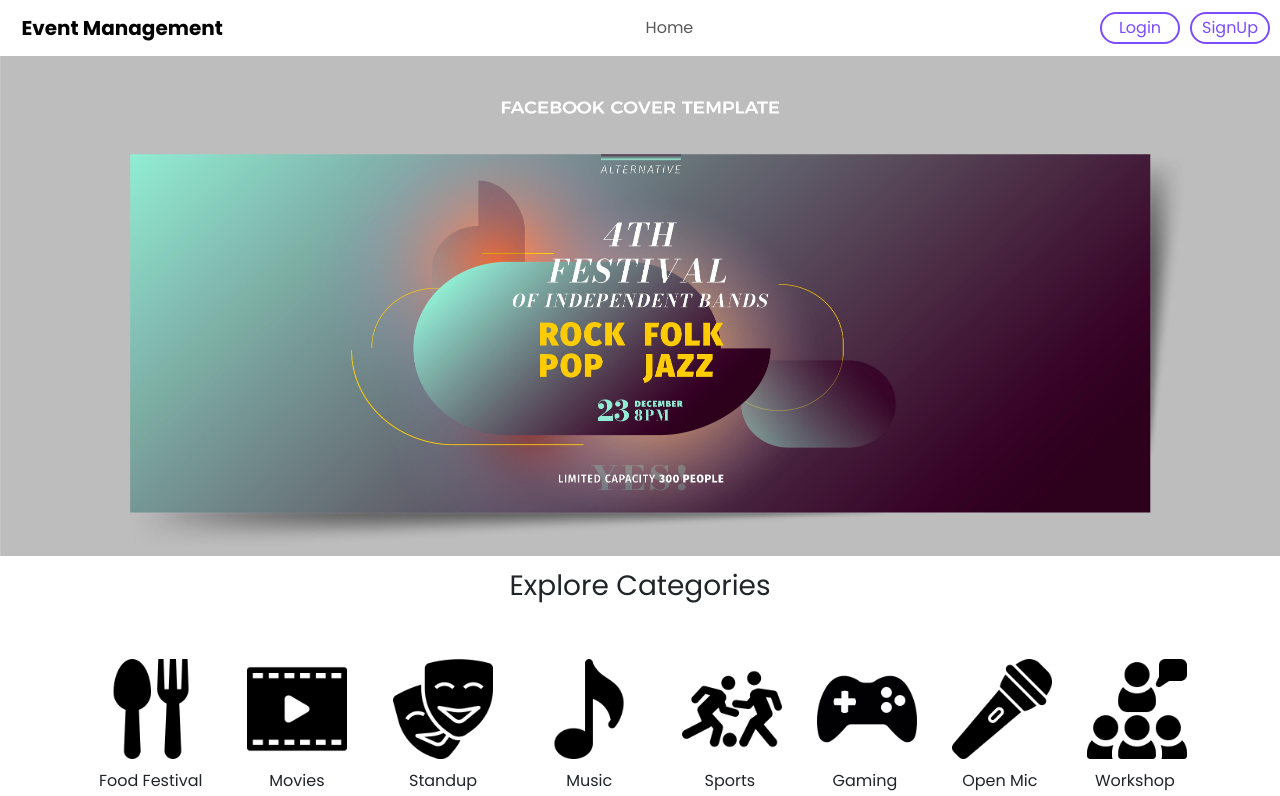
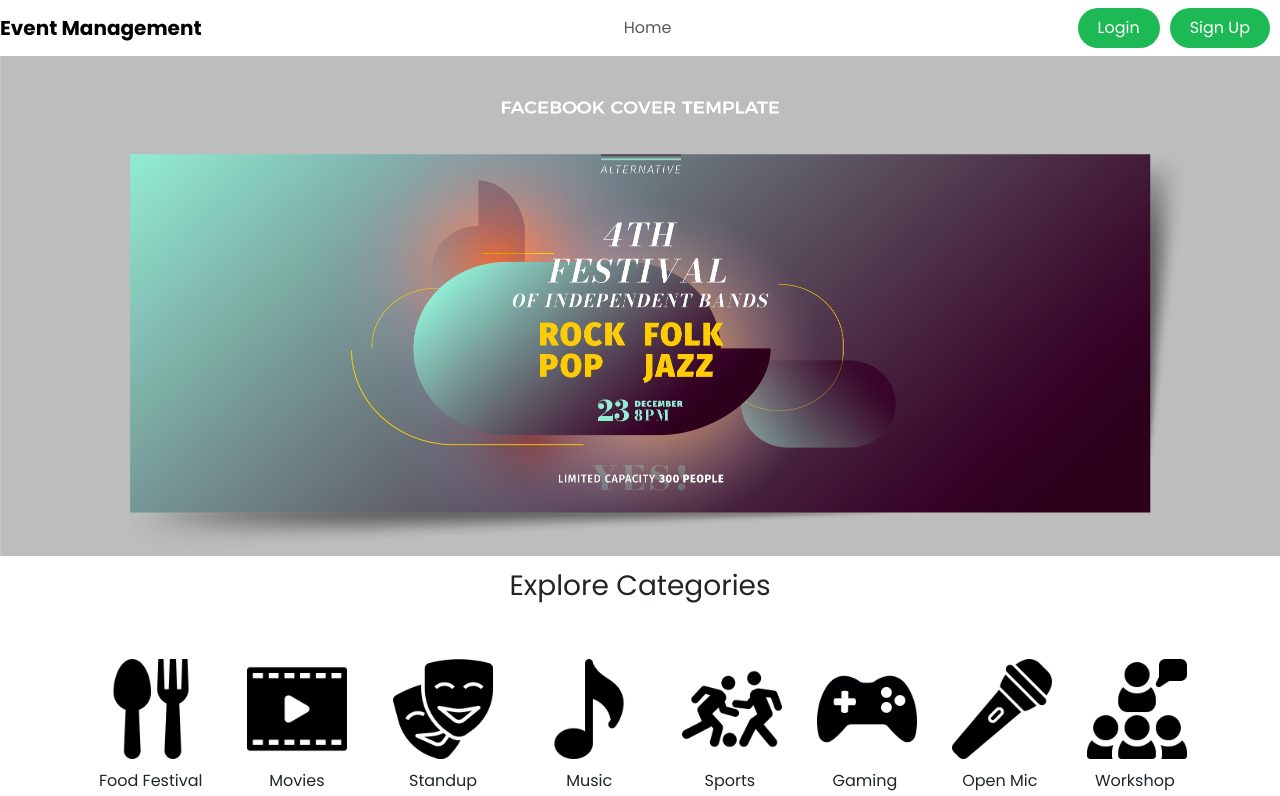
Before and after one commit to Zuke99/event-management, a React (Create React App) app: page / in a window 1280 px wide. Shown: the top 796 px of the page. Built offline with nearby package versions, Linux system fonts and the light colour scheme; no server answers.

Commit message:
Revamp Navbar UI with Spotify-inspired Styling

```diff
--- a/src/components/Navbar.js
+++ b/src/components/Navbar.js
@@ -1,106 +1,117 @@
-
-import { useState } from 'react';
-import { Link } from 'react-router-dom'
-import Login from './Login';
-import Signup from './Signup';
-import userService from "../services/user.service"
-import { useDispatch} from 'react-redux';
-import {  useNavigate, useLocation  } from 'react-router-dom';
-import {logout} from '../actions/auth';
-import style from "../styling/cssstyling.module.css"
+import { useState, useEffect } from "react";
+import { Link } from "react-router-dom";
+import Login from "./Login";
+import Signup from "./Signup";
+import userService from "../services/user.service";
+import { useDispatch } from "react-redux";
+import { useNavigate, useLocation } from "react-router-dom";
+import { logout } from "../actions/auth";
+import style from "../styling/cssstyling.module.css";
 import "../styling/cssstyling.module.css";
 
 const { isLoggedIn } = userService;
+
 function Navbar() {
-
   const location = useLocation();
-  const isHomePage = location.pathname === '/';
-  const isAboutPage = location.pathname ==='/about';
+  const isHomePage = location.pathname === "/";
+  const isAboutPage = location.pathname === "/about";
   const [loginVisibility, setLoginVisibility] = useState(false);
   const [signupVisibility, setSignupVisibility] = useState(false);
   const [loggedIn, setLoggedIn] = useState(false);
 
   const dispatch = useDispatch();
-  const navigate= useNavigate();
+  const navigate = useNavigate();
 
-
-
+  useEffect(() => {
     isLoggedIn()
       .then((response) => {
-    if(response.data.status === true){
+        if (response.data.status === true) {
           setLoggedIn(true);
         }
-
       })
       .catch((error) => {
-    console.error("Error fetching admin data:", error);
+        console.error("Error fetching user data:", error);
       });
-  const handleLogOut = () =>{
-    dispatch(logout())
+  }, []);
+
+  const handleLogOut = () => {
+    dispatch(logout());
     navigate("/");
     window.location.reload();
+  };
 
-  }
+  const closeSignup = () => {
+    setSignupVisibility(!signupVisibility);
+  };
 
-  const closeSignup= () =>{
-    if(signupVisibility){
-      setSignupVisibility(false);
-    } else {
-      setSignupVisibility(true);
-    }
-  }
-  const closeLogin =()=>{
-   if(loginVisibility){
-    setLoginVisibility(false);
-   } else {
-    setLoginVisibility(true);
-   }
-  }
+  const closeLogin = () => {
+    setLoginVisibility(!loginVisibility);
+  };
 
   return (
     <>
-    <nav className="navbar navbar-expand-lg  custom-navbar">
-    &nbsp;&nbsp;&nbsp;&nbsp;&nbsp;<a className="navbar-brand pl-3" href="/"><strong>Event Management</strong></a>
-    <button className="navbar-toggler" type="button" data-toggle="collapse" data-target="#navbarSupportedContent" aria-controls="navbarSupportedContent" aria-expanded="false" aria-label="Toggle navigation">
-      <span className="navbar-toggler-icon"></span>
-    </button>
-
+      <nav className="navbar navbar-expand-lg custom-navbar">
+        <Link className="navbar-brand pl-3" to="/">
+          <strong>Event Management</strong>
+        </Link>
         <div className="collapse navbar-collapse" id="navbarSupportedContent">
           <ul className="navbar-nav mx-auto">
-        <li className={`nav-item ${isHomePage ? 'active' : ''}`}>
-          <Link className={`nav-link ${isHomePage ? 'font-weight-bold home-link' : 'home-link'}`} to="/">Home</Link>
+            <li className={`nav-item ${isHomePage ? "active" : ""}`}>
+              <Link
+                className={`nav-link ${
+                  isHomePage ? "font-weight-bold home-link" : "home-link"
+                }`}
+                to="/"
+              >
+                Home
+              </Link>
             </li>
-        {loggedIn && <li className={`nav-item ${isAboutPage ? 'active' : ''}`}>
-          <Link className={`nav-link ${isAboutPage ? 'font-weight-bold' : ''}`} to="/about">About</Link>
-        </li>}
+            {loggedIn && (
+              <li className={`nav-item ${isAboutPage ? "active" : ""}`}>
+                <Link
+                  className={`nav-link ${
+                    isAboutPage ? "font-weight-bold" : ""
+                  }`}
+                  to="/about"
+                >
+                  About
+                </Link>
+              </li>
+            )}
           </ul>
         </div>
-
         {/* Right-aligned links */}
         <div className="ml-auto">
           <ul className="navbar-nav">
-        {!loggedIn && <li className={style["nav-item"]}>
-        <button onClick={(e) => setLoginVisibility(!loginVisibility)}>Login</button>
-        </li>}
-        {!loggedIn && <li className={style["nav-item"]}>
-        <button onClick={(e) => setSignupVisibility(!signupVisibility)}>SignUp</button>
-        </li>}
-        {loggedIn && <li className={style["nav-item"]}>
-        <button onClick={handleLogOut}>LogOut</button>
-        </li>}
+            {!loggedIn && (
+              <li className={style["nav-item"]}>
+                <button className={style["nav-button"]} onClick={closeLogin}>
+                  Login
+                </button>
+              </li>
+            )}
+            {!loggedIn && (
+              <li className={style["nav-item"]}>
+                <button className={style["nav-button"]} onClick={closeSignup}>
+                  Sign Up
+                </button>
+              </li>
+            )}
+            {loggedIn && (
+              <li className={style["nav-item"]}>
+                <button className={style["nav-button"]} onClick={handleLogOut}>
+                  Logout
+                </button>
+              </li>
+            )}
           </ul>
         </div>
       </nav>
 
-   { loginVisibility && <Login closeLogin={closeLogin}></Login>}
-   { signupVisibility && <Signup closeSignup={closeSignup}></Signup>}
-
-
+      {loginVisibility && <Login closeLogin={closeLogin} />}
+      {signupVisibility && <Signup closeSignup={closeSignup} />}
     </>
-
-
-
-  )
+  );
 }
 
-export default Navbar
+export default Navbar;
--- a/src/styling/cssstyling.module.css
+++ b/src/styling/cssstyling.module.css
@@ -74,28 +74,26 @@
   height: 10px;
 }
 
+/* Update the styles to match Spotify's look and feel */
 .custom-navbar {
-  background-color: white;
+  background-color: #333;
 }
-/* Define styles for the "Home" link */
 
 /* Style for the buttons */
-.nav-item button {
-  border: 2px solid #7c4dff;
-  border-radius: 20px;
-  background-color: transparent;
-  padding: 2px 5px;
+.nav-button {
+  border: none;
+  border-radius: 50px;
+  background-color: #1db954;
+  padding: 8px 20px;
   margin-right: 10px;
-  color: #7c4dff;
+  color: white;
   cursor: pointer;
-  width: 80px;
-  transition: background-color 0.3s, color 0.3s;
+  transition: background-color 0.3s;
 }
 
 /* Style for button hover */
-.nav-item button:hover {
-  background-color: #7c4dff;
-  color: white;
+.nav-button:hover {
+  background-color: #1ed760;
 }
 
 .category-div {
```
Lines whose indentation alone changed are shown as unchanged.
